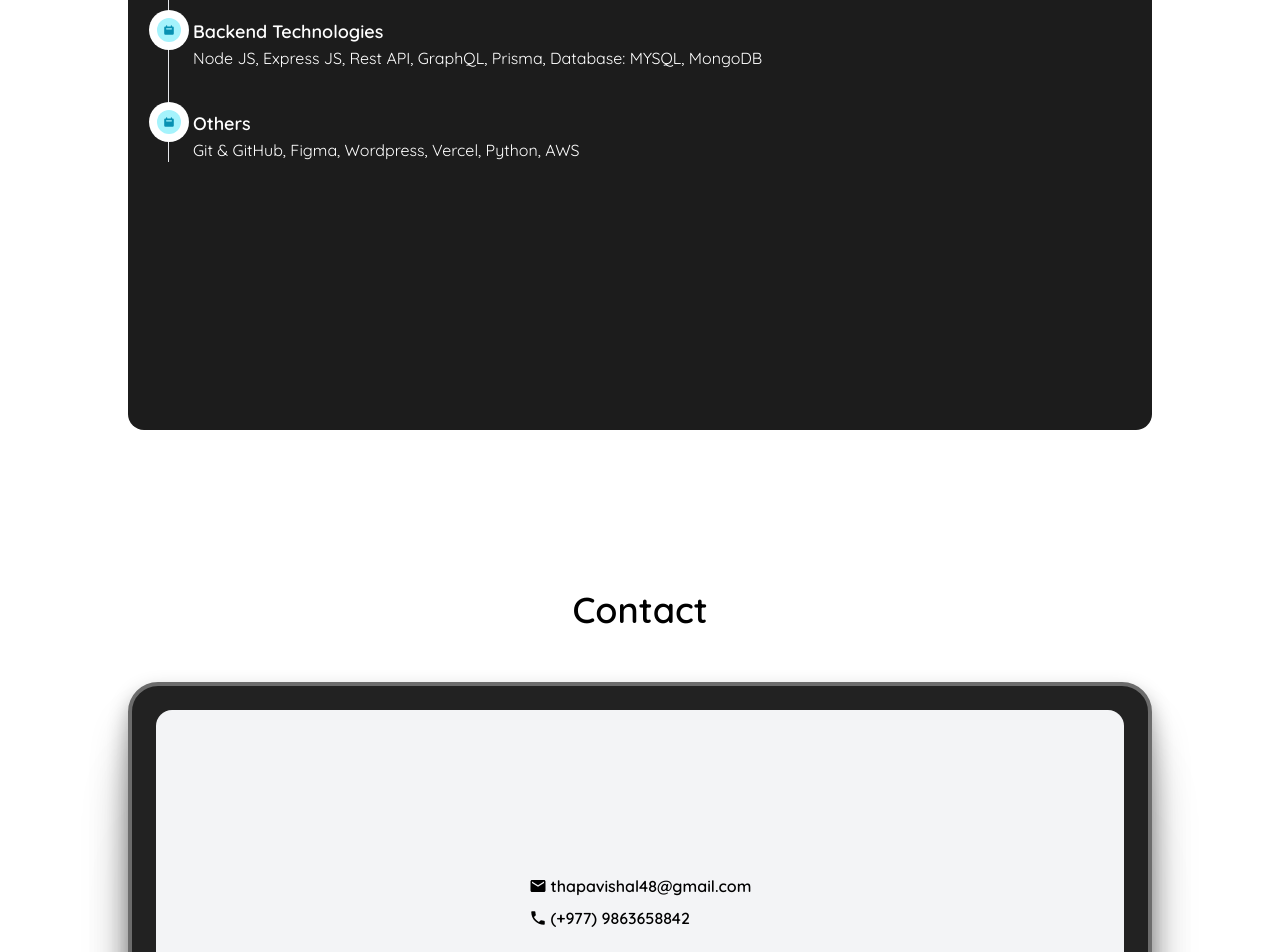
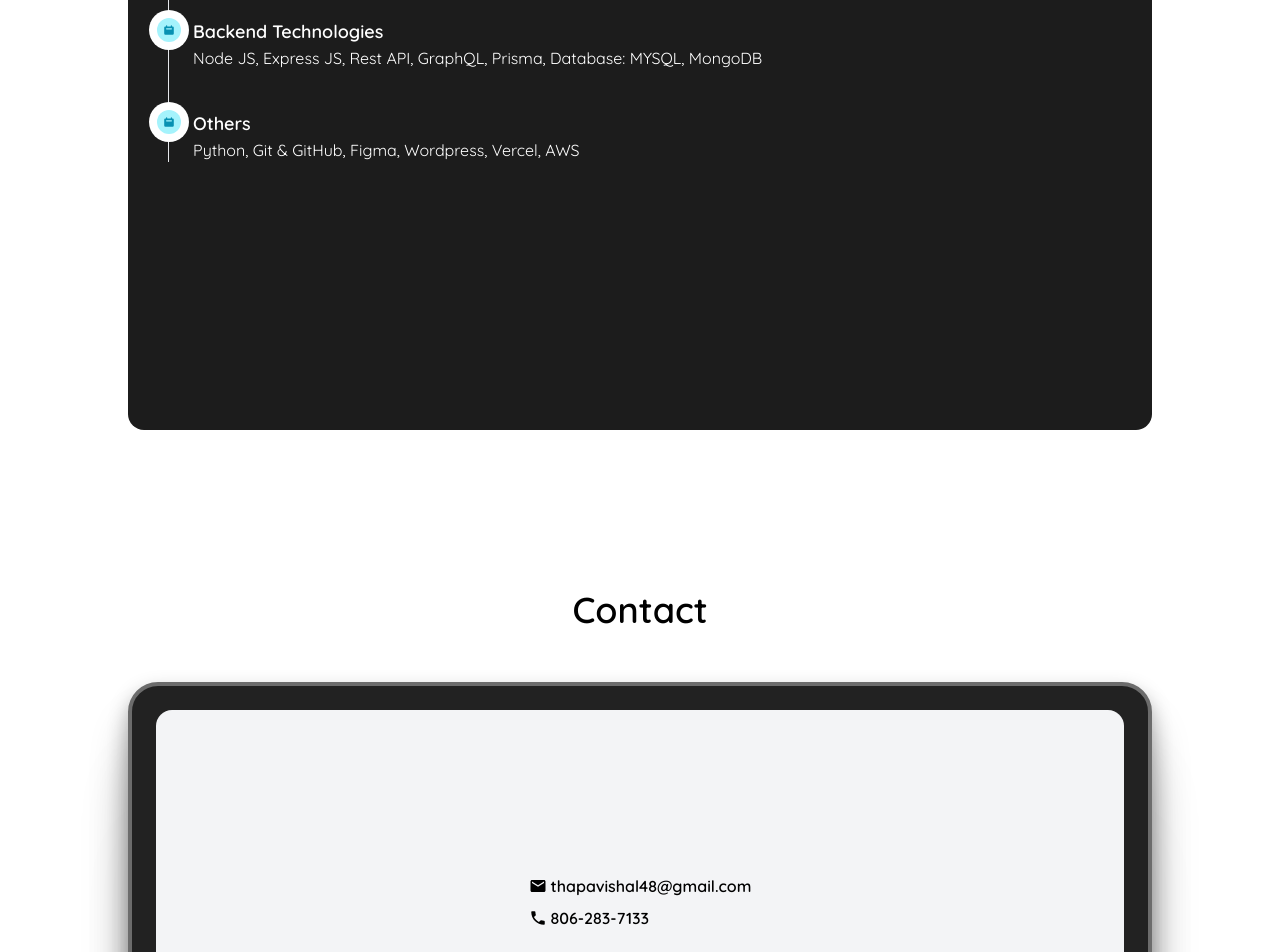
Before and after one commit to vishalthapa07/my-portfolio-v1, a Next.js app: page / in a window 1280 px wide. Shown: the part 1420-2372 px from the top of the page. Built offline with nearby package versions, Linux system fonts and the light colour scheme.

Commit message:
update basic info

```diff
--- a/src/components/contact-me.tsx
+++ b/src/components/contact-me.tsx
@@ -35,7 +35,7 @@ export const contactDetails = [
           <div>
             <MdLocalPhone className="text-lg" />
           </div>
-          <div>(+977) 9863658842</div>
+          <div>806-283-7133</div>
         </div>
       </div>
     ),
--- a/src/components/developer-experience.tsx
+++ b/src/components/developer-experience.tsx
@@ -6,7 +6,7 @@ import { HiCalendar } from "react-icons/hi";
 const developerConstant = [
   {
     id: 1,
-    date: "Jan 2023 - Present",
+    date: "Jan 2023 - July 2025",
     position: "Fullstack Developer",
     location: " SkillPrompt, Butwal, Nepal",
   },
--- a/src/components/skills.tsx
+++ b/src/components/skills.tsx
@@ -63,7 +63,7 @@ const skillsConstant = [
   {
     id: 3,
     stack: "Others",
-    tools: "Git & GitHub, Figma, Wordpress, Vercel, Python, AWS",
+    tools: "Python, Git & GitHub, Figma, Wordpress, Vercel, AWS",
   },
 ];
 
--- a/src/components/teaching-experience.tsx
+++ b/src/components/teaching-experience.tsx
@@ -6,7 +6,7 @@ import { HiCalendar } from "react-icons/hi";
 const teachingConstant = [
   {
     id: 1,
-    date: "Jan 2022 - Present",
+    date: "Jan 2022 - July 2025",
     position: "Instructor",
     location: " SkillPrompt, Butwal, Nepal",
   },
```
